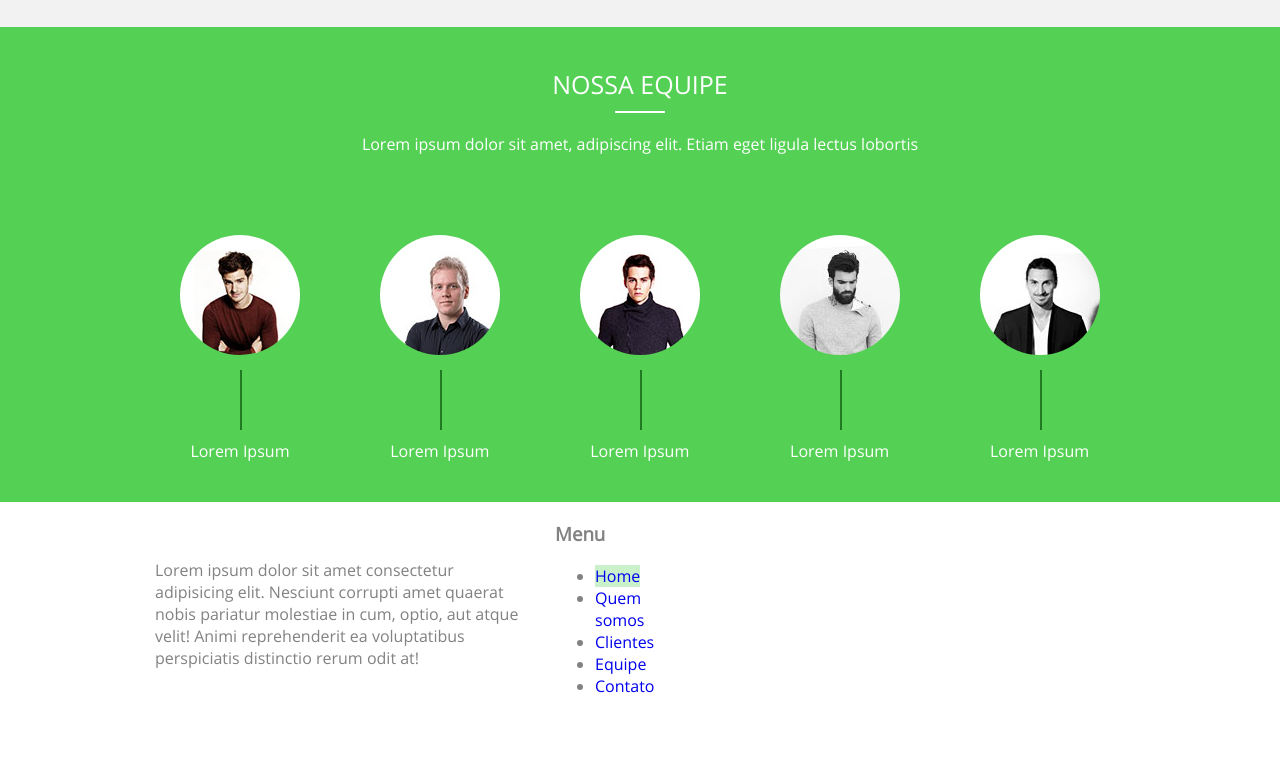
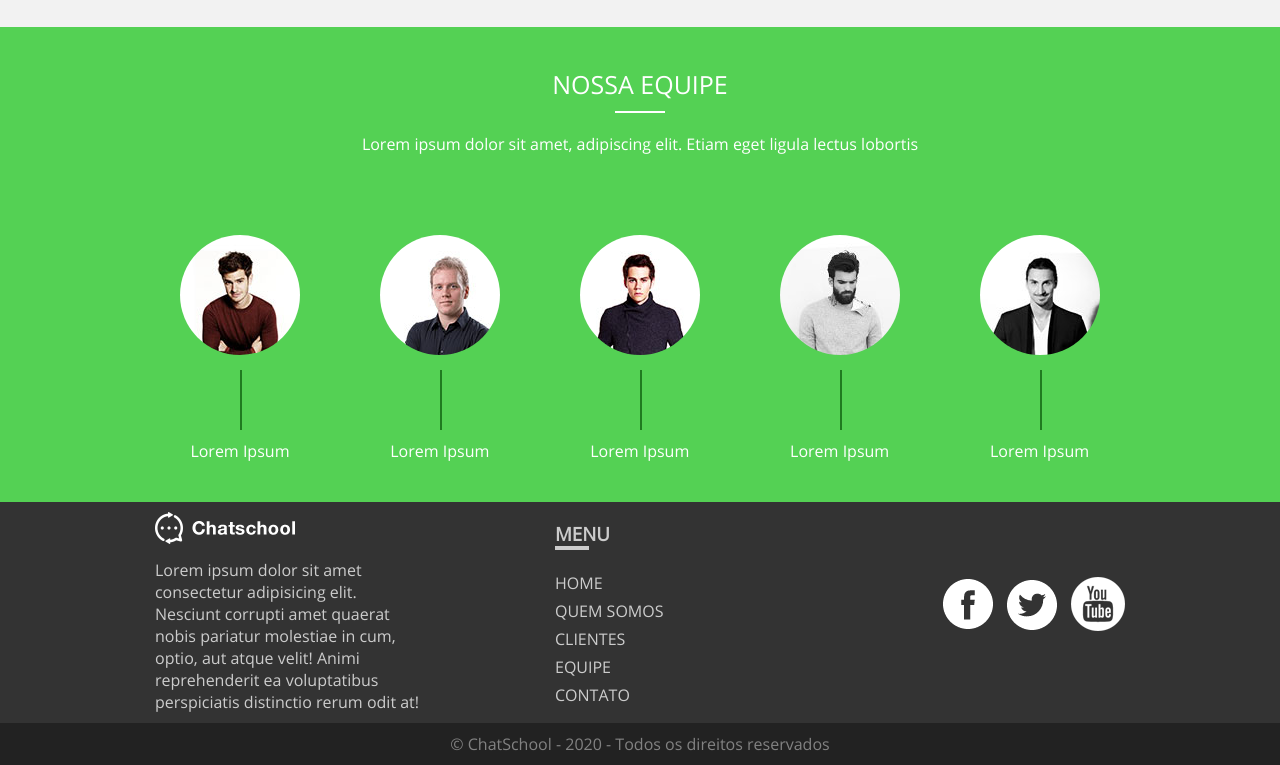
Before and after one commit to jsilva23/chatschool, a plain HTML site: page index.html in a window 1280 px wide. Shown: the part 1699-2464 px from the top of the page. Before the commit the page ends 2412 px from the top, so only its background shows below. Drawn offline with Linux system fonts and the light colour scheme.

Commit message:
Footer section style

```diff
--- /dev/null
+++ b/css/menu.css
@@ -0,0 +1,5 @@
+nav ul, nav ul li {
+    list-style: none;
+    margin: 0;
+    padding: 0;
+}
--- a/css/style.css
+++ b/css/style.css
@@ -3,6 +3,7 @@
 @import url('buttons.css');
 @import url('typography.css');
 @import url('icon.css');
+@import url('menu.css');
 @font-face {
     font-family: 'OpenSans';
     src: url(../fonts/OpenSans-Regular.ttf);
@@ -43,8 +44,6 @@ body {
 
 #header nav ul, #header nav ul li {
     display: inline-block;
-    margin: 0;
-    padding: 0;
 }
 
 header .title {
@@ -108,3 +107,59 @@ header .title {
     margin-bottom: 10px;
 
 }
+
+#footer {
+    background-color: rgb(51, 51, 51);
+    text-align: left;
+}
+
+#footer, #footer a {
+    color: rgb(204, 204, 204);
+}
+
+#footer h3, #footer nav li {
+    text-transform: uppercase;
+}
+
+#footer h3::after {
+    content: '';
+    display: block;
+    border: 2px solid rgb(204, 204, 204);
+    width: 30px;
+}
+
+#footer nav li {
+    padding: 3px 0;
+}
+
+#footer nav li a:hover {
+    color: rgb(255, 255, 255);
+    transition: ease .5s all;
+}
+
+#footer .social {
+    height: 200px;
+    line-height: 200px;
+    text-align: right;
+}
+
+#footer .social a {
+    display: inline-block;
+    padding: 0 0 0 10px;
+    opacity: 1;
+}
+
+#footer .social a:hover {
+    opacity: .5;
+    transition: ease .3s all;
+}
+
+#footer .social img {
+    vertical-align: middle;
+}
+
+#copyright {
+    text-align: center;
+    background-color: rgb(34, 34, 34);
+    padding: 10px;
+}
--- a/index.html
+++ b/index.html
@@ -122,15 +122,15 @@
     <footer id="footer">
         <div class="container">
             <div class="row">
-                <div class="col col-offset-desktop-1 col-desktop-4">
+                <div class="col col-offset-desktop-1 col-desktop-3">
                     <p><a href=""><img src="img/logo.png" alt="Logo"></a></p>
                     <p>Lorem ipsum dolor sit amet consectetur adipisicing elit. Nesciunt corrupti amet quaerat nobis pariatur molestiae in cum, optio, aut atque velit! Animi reprehenderit ea voluptatibus perspiciatis distinctio rerum odit at!</p>
                 </div>
-                <div class="col col-desktop-1">
+                <div class="col col-offset-desktop-1 col-desktop-2">
                     <h3>Menu</h3>
                     <nav>
                         <ul>
-                            <li><a href="index.html" class="active">Home</a></li>
+                            <li><a href="index.html">Home</a></li>
                             <li><a href="who-are-we.html">Quem somos</a></li>
                             <li><a href="clients.html">Clientes</a></li>
                             <li><a href="team.html">Equipe</a></li>
@@ -138,7 +138,7 @@
                         </ul>
                     </nav>
                 </div>
-                <div class="col col-desktop-3">
+                <div class="col col-desktop-4 social">
                     <a href=""><img src="img/social-facebook.png""></a>
                     <a href=""><img src="img/social-twitter.png" alt=""></a>
                     <a href=""><img src="img/social-youtube.png" alt=""></a>
@@ -146,5 +146,8 @@
             </div>
         </div>
     </footer>
+    <div id="copyright">
+        &copy; ChatSchool - 2020 - Todos os direitos reservados
+    </div>
 </body>
 </html>
```
